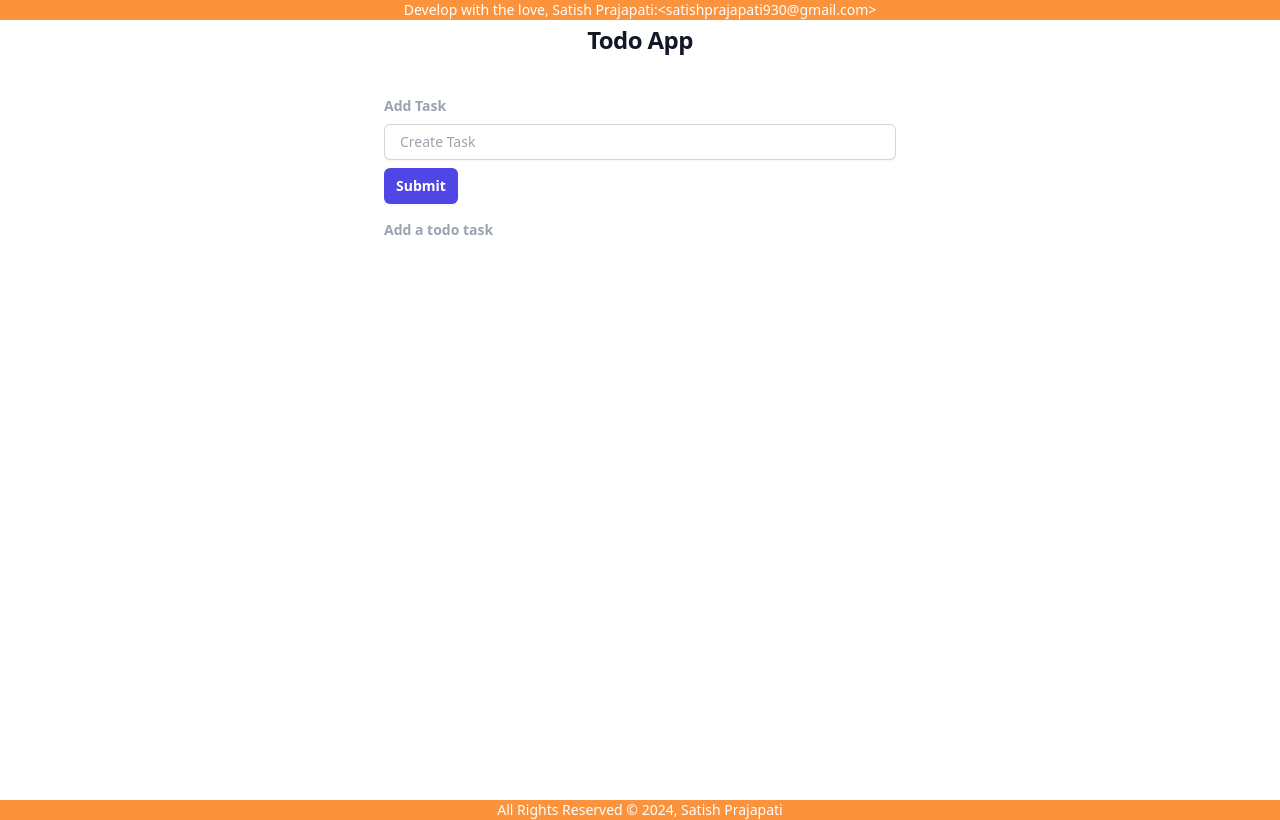
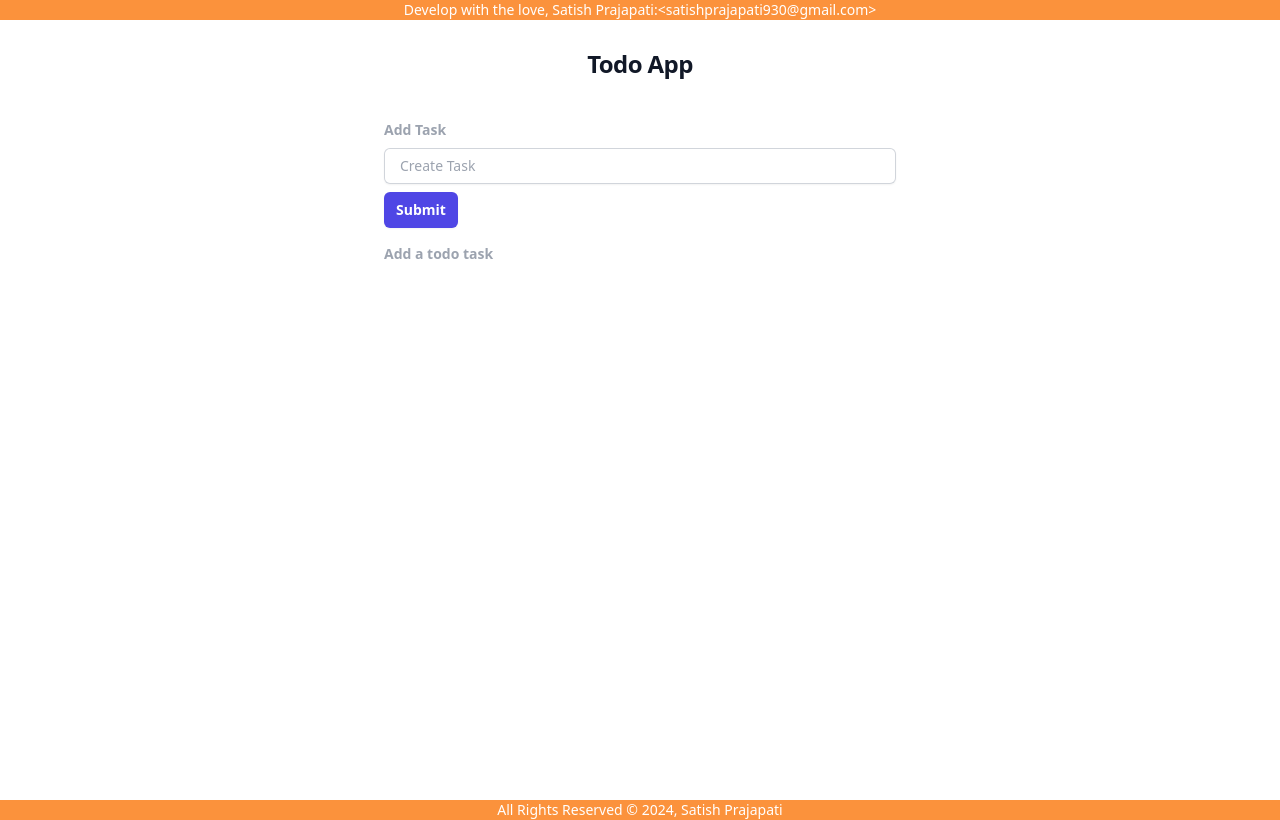
Before and after one commit to Satish9047/Angular-Todo, an Angular app: page / in a window 1280 px wide. Built offline with nearby package versions, Linux system fonts and the light colour scheme.

Commit message:
update the margin for proper UI

```diff
--- a/src/app/todolist/todolist.component.html
+++ b/src/app/todolist/todolist.component.html
@@ -6,7 +6,7 @@
   </p>
 </div>
 <div class="flex min-h-screen flex-col px-4 py-6 lg:px-6">
-  <div class="sm:mx-auto sm:w-full sm:max-w-sm md:max-w-lg">
+  <div class="mt-6 sm:mx-auto sm:w-full sm:max-w-sm md:max-w-lg">
     <h2 class="text-center text-2xl font-bold tracking-tight text-gray-900">
       Todo App
     </h2>
```
